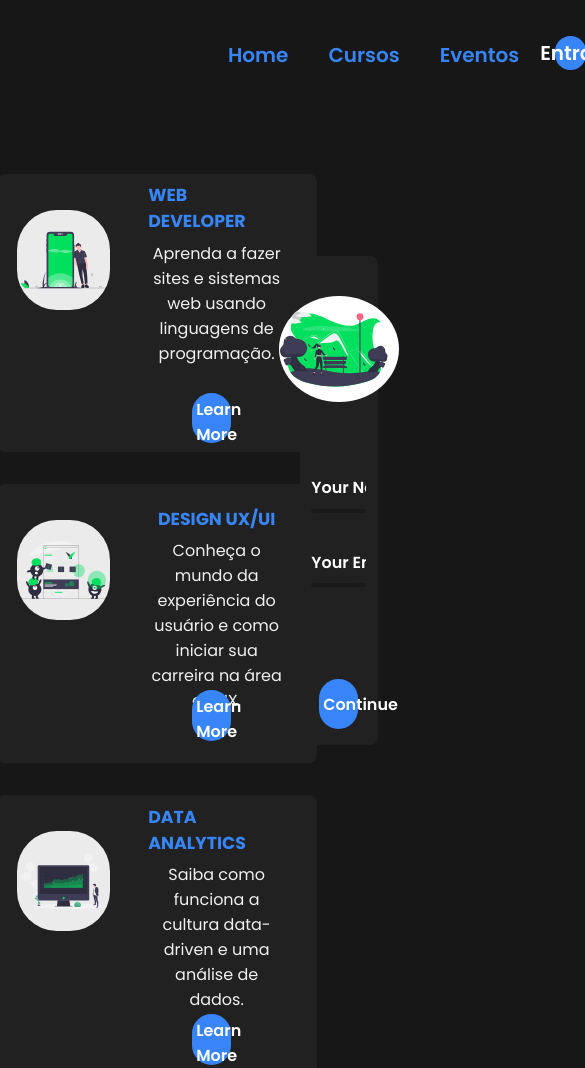
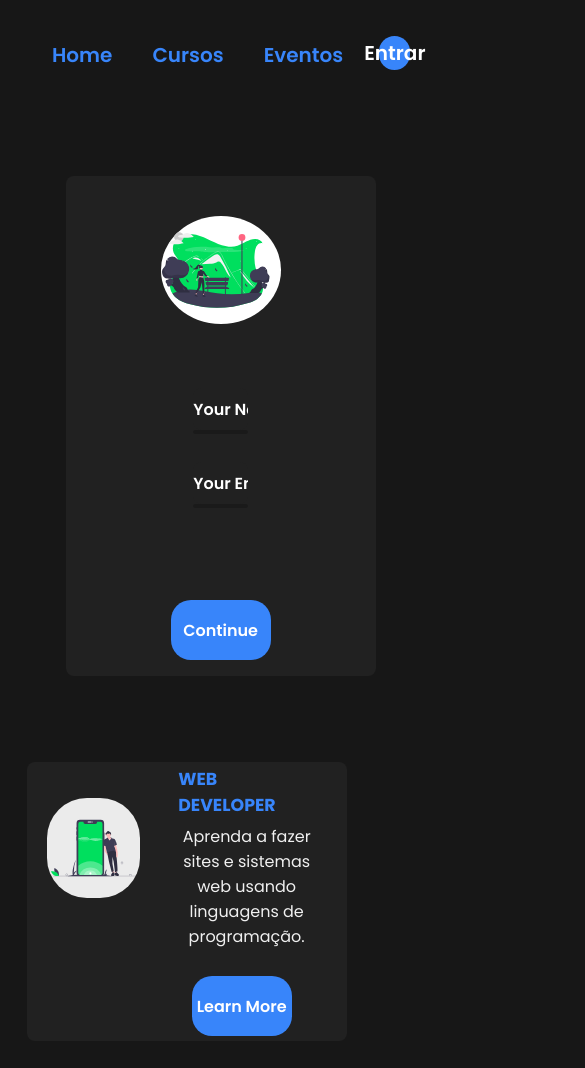
Before and after one commit to Lucascollins/Landing-Page, a plain HTML site: page index.html in a window 390 px wide. Shown: the top 1068 px of the page, 585 px wide, since content can reach past the window. Drawn offline with nearby package versions, Linux system fonts and the light colour scheme.

Commit message:
Create a Resposive in cards

```diff
--- a/css/green.css
+++ b/css/green.css
@@ -30,7 +30,8 @@ body {
 nav {
     display: flex;
     flex-direction: row;
-    width: 120%;
+    width: 100%;
+    height: 20px;
     align-items: center;
     padding: 1rem;
     height: 13vh;
@@ -39,8 +40,9 @@ nav {
 
 nav .list {
     display: flex;
+    width: 100%;
     flex-direction: row;
-    margin: 12rem;
+    margin: 1rem;
 }
 
 nav .list li {
@@ -91,7 +93,7 @@ nav .list li #join:hover {
 .container {
     display: flex;
     height: 75vh;
-    max-width: 1800px;
+    max-width: 100%;
     flex-direction: row;
     margin: 2rem;
     padding: 1rem;
@@ -206,8 +208,8 @@ button {
     align-items: center;
     margin-top: 1rem;
     margin-bottom: 0;
-    width: 10vw;
-    height: 6vh;
+    width: 100px;
+    height: 60px;
     border-radius: 20px;
     padding: 4px;
     margin-top: 3rem;
@@ -235,7 +237,7 @@ form {
     position: relative;
     left: 6%;
     top: 15%;
-    width: 20vw;
+    width: 26vw;
     height: 58vh;
     padding: 1rem;
     margin-top:0.5rem;
@@ -398,3 +400,35 @@ top: 0;
     width: 44px;
     height: 44px;
 }
+
+@media screen and (max-width: 1002px)  {
+    .container{
+        display: flex;
+        flex-direction: column-reverse;
+        justify-content: center;
+        align-items: center;
+    }
+    .container2{
+        height: 100vh;
+        justify-content: center;
+        align-items: center;
+        width: 100vw;
+
+    }
+    #forms{
+        display: flex;
+        flex-direction: column;
+        align-items: center;
+        justify-content: center;
+        width: 310px;
+        height: 500px;
+        margin: auto;
+        margin-right: auto  ;
+        flex-direction: column;
+        margin-bottom: 10rem;
+    }
+
+    section{
+        max-width:40vw;
+    }
+}
```
